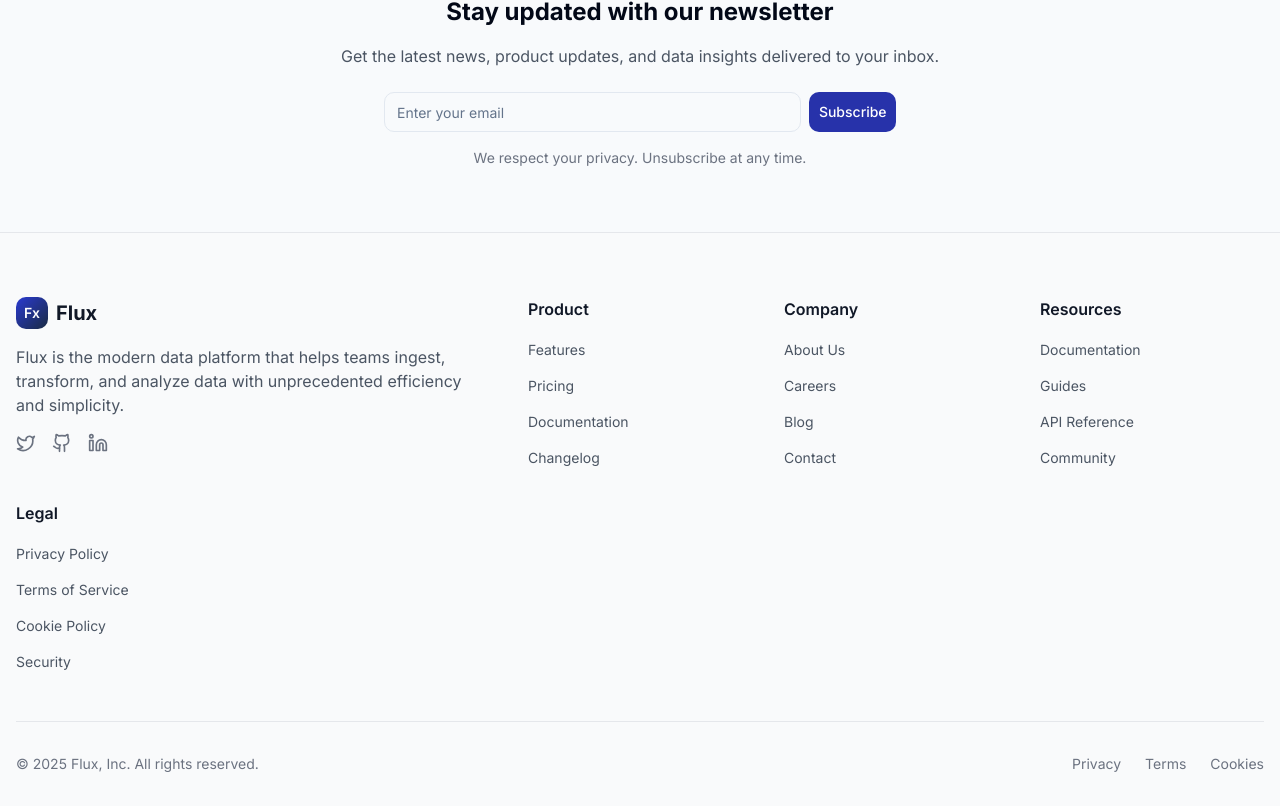
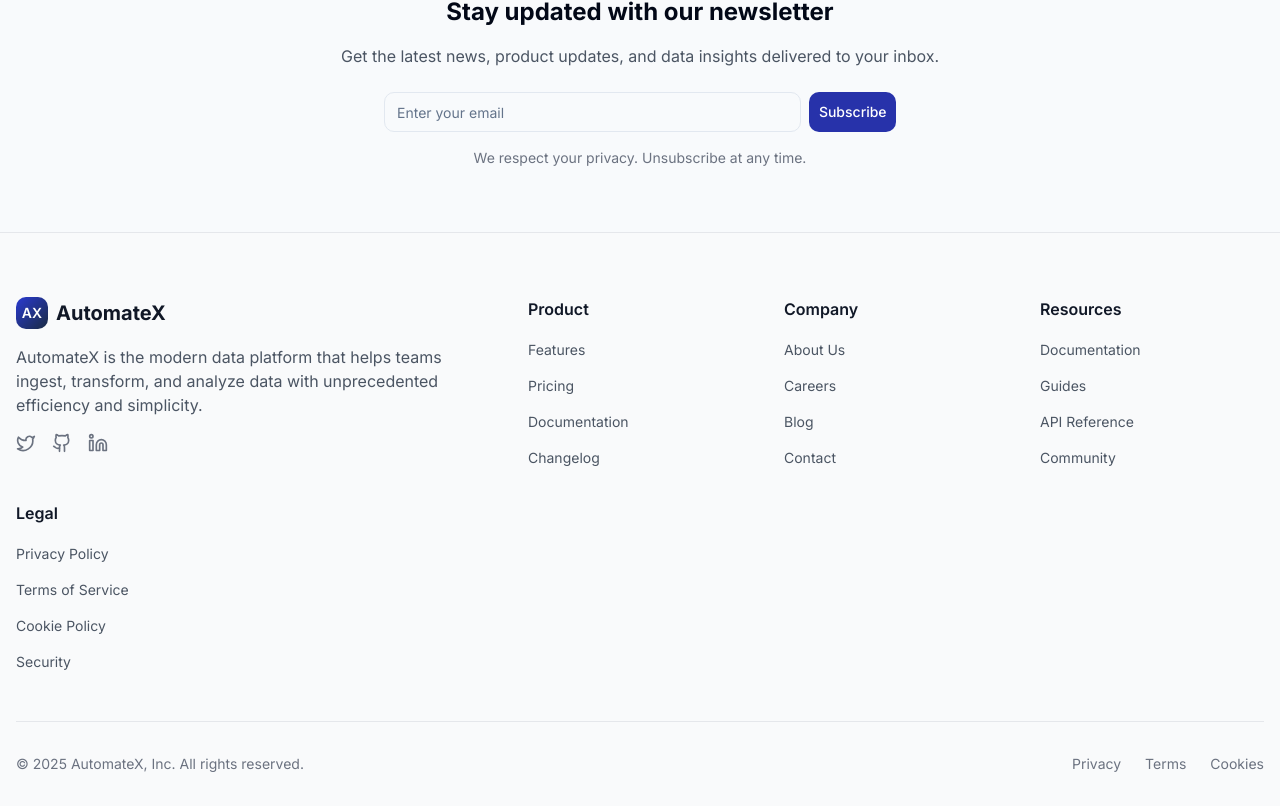
Before and after one commit to ZhuyuNtzh/deep-blue-flow-45, a React (Vite) app: page /contact in a window 1280 px wide. Shown: the part 2125-2931 px from the top of the page. Built offline with nearby package versions, Linux system fonts and the light colour scheme.

Commit message:
Rename Flux to AutomateX
Renamed all instances of "Flux" to "AutomateX" throughout the codebase.

```diff
--- a/src/components/Footer.tsx
+++ b/src/components/Footer.tsx
@@ -52,12 +52,12 @@ const Footer = () => {
           <div className="lg:col-span-2">
             <Link to="/" className="inline-flex items-center mb-4">
               <div className="h-8 w-8 rounded-md bg-gradient-to-br from-flux-700 to-flux-900 flex items-center justify-center text-white font-semibold text-sm mr-2">
-                Fx
+                AX
               </div>
-              <span className="text-xl font-bold text-gray-900">Flux</span>
+              <span className="text-xl font-bold text-gray-900">AutomateX</span>
             </Link>
             <p className="text-gray-600 mb-4 max-w-md">
-              Flux is the modern data platform that helps teams ingest, transform, and analyze data with unprecedented efficiency and simplicity.
+              AutomateX is the modern data platform that helps teams ingest, transform, and analyze data with unprecedented efficiency and simplicity.
             </p>
             <div className="flex space-x-4">
               <a
@@ -105,7 +105,7 @@ const Footer = () => {
 
         <div className="pt-8 border-t border-gray-200 flex flex-col md:flex-row justify-between items-center">
           <p className="text-gray-500 text-sm">
-            © {currentYear} Flux, Inc. All rights reserved.
+            © {currentYear} AutomateX, Inc. All rights reserved.
           </p>
           <div className="flex space-x-6 mt-4 md:mt-0">
             <Link to="/privacy" className="text-gray-500 hover:text-flux-700 transition-colors text-sm">
--- a/src/pages/About.tsx
+++ b/src/pages/About.tsx
@@ -119,7 +119,7 @@ const About = () => {
                   Empowering Businesses with AI-Driven Automation
                 </h1>
                 <p className="text-xl text-gray-600 mb-8 text-balance">
-                  At Flux, we are redefining the way businesses operate. Our cutting-edge AI automation solutions eliminate repetitive tasks, enhance productivity, and streamline operations—allowing teams to focus on what truly matters.
+                  At AutomateX, we are redefining the way businesses operate. Our cutting-edge AI automation solutions eliminate repetitive tasks, enhance productivity, and streamline operations—allowing teams to focus on what truly matters.
                 </p>
               </div>
             </ScrollAnimation>
@@ -144,7 +144,7 @@ const About = () => {
                 <ScrollAnimation animation="fade-left" className="md:w-1/2">
                   <h2 className="text-3xl font-bold mb-4 text-balance">Our Story</h2>
                   <p className="text-gray-600 mb-4">
-                    Flux was founded with a clear vision: to make AI accessible, intuitive, and impactful for businesses of all sizes. We recognised the growing frustration of companies struggling with inefficient workflows, slow response times, and resource-heavy processes.
+                    AutomateX was founded with a clear vision: to make AI accessible, intuitive, and impactful for businesses of all sizes. We recognised the growing frustration of companies struggling with inefficient workflows, slow response times, and resource-heavy processes.
                   </p>
                   <p className="text-gray-600 mb-4">
                     The solution? A fully integrated AI system that automates critical business functions while maintaining the personal touch that customers expect. Through innovation, expertise, and a relentless focus on results, we have built a suite of AI tools designed to transform the way businesses operate.
@@ -226,7 +226,7 @@ const About = () => {
                 <div className="text-center mb-8">
                   <h2 className="text-3xl font-bold mb-4">The Future of Business is AI-Powered</h2>
                   <p className="text-xl opacity-80 mb-6">
-                    At Flux, we don't just automate tasks—we transform the way businesses work. Whether you want to improve content creation, lead generation, or customer engagement, our AI solutions help you achieve more with less effort.
+                    At AutomateX, we don't just automate tasks—we transform the way businesses work. Whether you want to improve content creation, lead generation, or customer engagement, our AI solutions help you achieve more with less effort.
                   </p>
                   <p className="text-lg opacity-90 mb-8">
                     Ready to embrace the future of automation? Contact us today and discover how AI can revolutionise your business.
```
